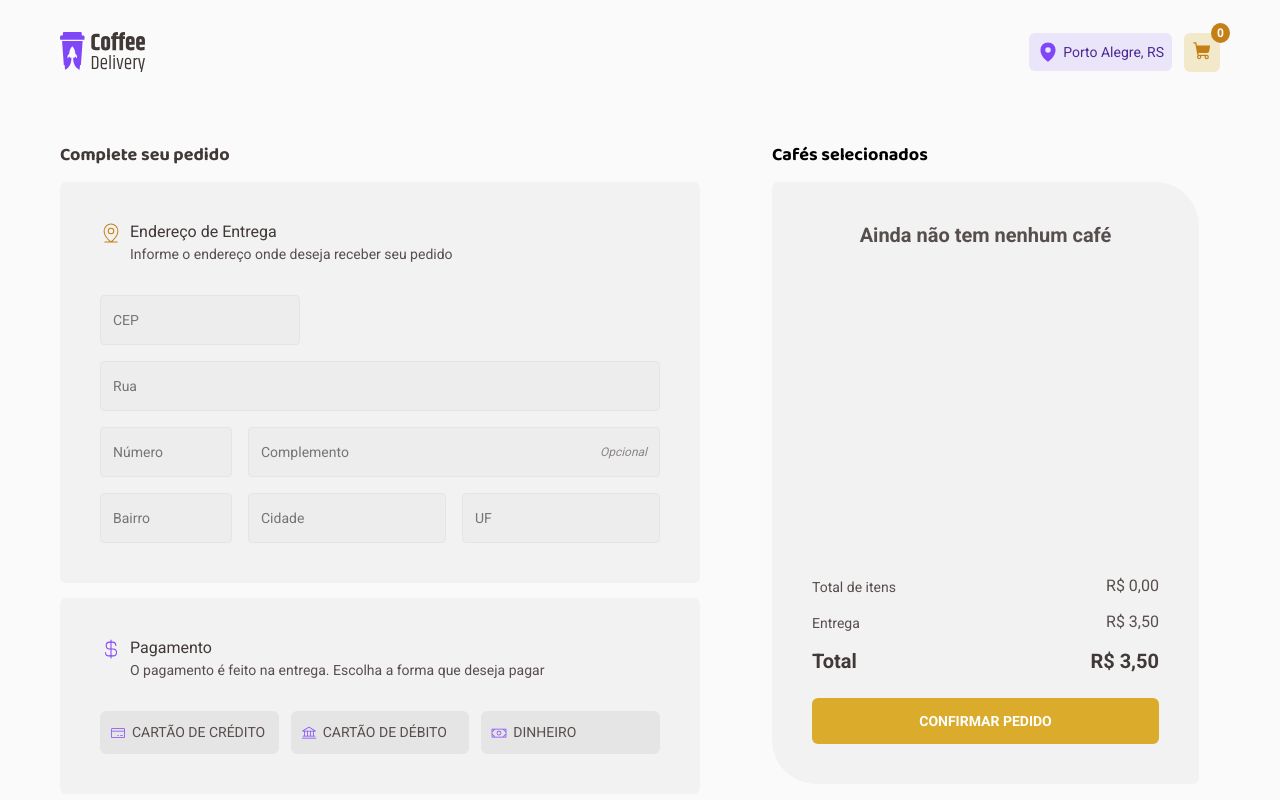
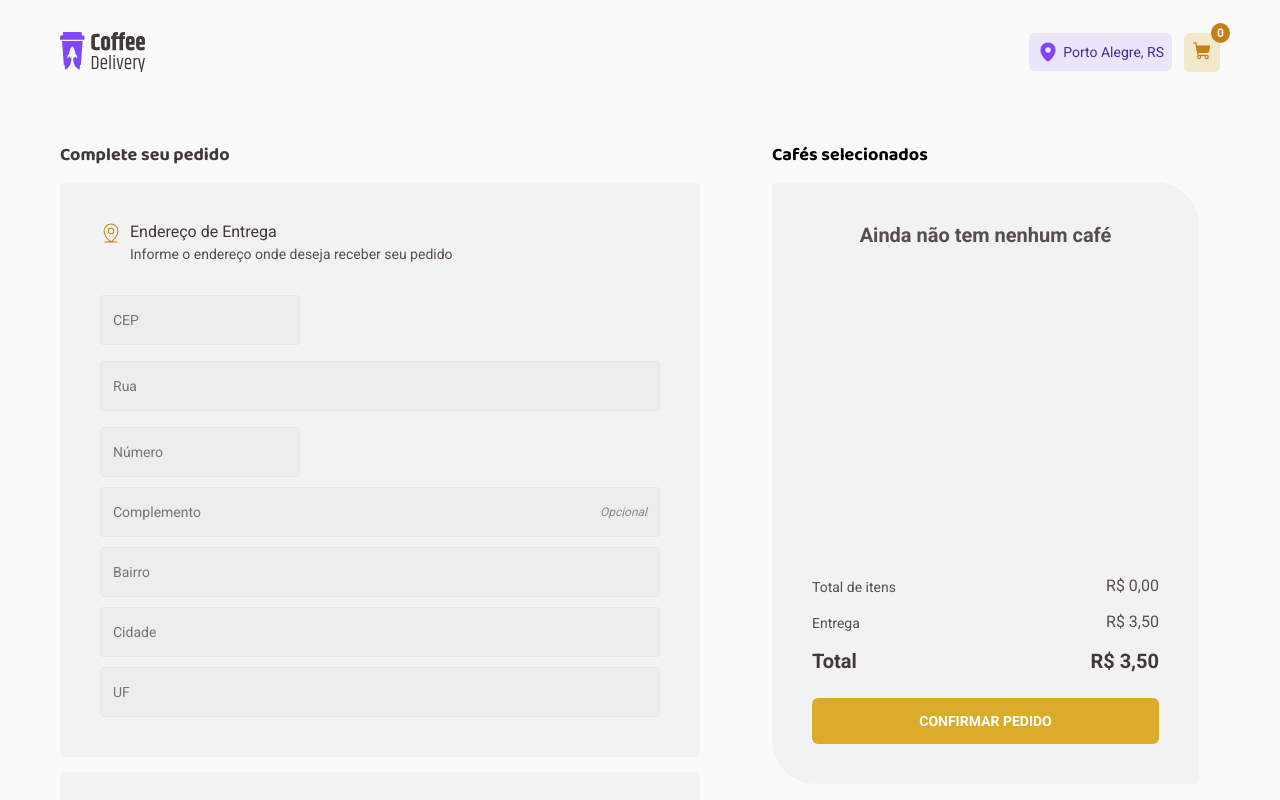
Before and after one commit to MayckonFer/Coffee-delivery-ignite, a React (Vite) app: page /checkout in a window 1280 px wide. Shown: the top 800 px of the page. Built offline with nearby package versions, Linux system fonts and the light colour scheme.

Commit message:
validação do formulario com react-hook-form e zod

```diff
--- a/package.json
+++ b/package.json
@@ -10,14 +10,18 @@
     "preview": "vite preview"
   },
   "dependencies": {
+    "@hookform/resolvers": "^3.3.1",
     "@phosphor-icons/react": "^2.0.10",
     "@types/styled-components": "^5.1.27",
+    "axios": "^1.5.0",
     "react": "^18.2.0",
     "react-dom": "^18.2.0",
+    "react-hook-form": "^7.46.1",
     "react-router-dom": "^6.15.0",
     "react-toastify": "^9.1.3",
     "react-uuid": "^2.0.0",
-    "styled-components": "^6.0.7"
+    "styled-components": "^6.0.7",
+    "zod": "^3.22.2"
   },
   "devDependencies": {
     "@types/react": "^18.2.15",
--- a/src/components/InputComponent/index.tsx
+++ b/src/components/InputComponent/index.tsx
@@ -1,3 +1,4 @@
+import { ChangeEventHandler } from "react";
 import { ContainerInput } from "./styles";
 
 interface InputProps {
@@ -12,14 +13,15 @@ interface InputProps {
   disabled?: boolean;
   maxLength?: number;
   minLength?: number;
-  onChange?: () => void;
+  onChange?: ChangeEventHandler<HTMLInputElement>;
+  className?: string;
 }
 
 export function InputComponent({ text, ...rest }: InputProps) {
   return (
     <ContainerInput>
       <input {...rest} />
-      <small>{text}</small>
+      {text !== "" ? <small>{text}</small> : ""}
     </ContainerInput>
   );
 }
--- a/src/pages/Checkout/index.tsx
+++ b/src/pages/Checkout/index.tsx
@@ -1,3 +1,4 @@
+/* eslint-disable @typescript-eslint/no-explicit-any */
 import {
   CheckoutContainer,
   FormCheckoutContainer,
@@ -17,15 +18,42 @@ import {
   CreditCard,
 } from "@phosphor-icons/react";
 
+import { useForm } from "react-hook-form";
+import { zodResolver } from "@hookform/resolvers/zod";
+import { z } from "zod";
+import { ToastContainer } from "react-toastify";
+import { useEffect } from "react";
+import axios from "axios";
+
 import { InputComponent } from "../../components/InputComponent";
 import { ButtonComponent } from "../../components/ButtomComponent";
 import { CoffeInTheCart } from "../../components/CoffeInTheCart";
+
 import { useCart } from "../../hooks/useCartContext";
 import { CartState } from "../../interface";
-import { ToastContainer } from "react-toastify";
+
+const schemaForm = z.object({
+  cep: z.string().min(1, "Por favor, informe um CEP válido!"),
+  street: z.string().nonempty("Por favor, informe uma rua válida!"),
+  number: z.string().nonempty("Por favor, informe um número válido!"),
+  city: z.string().nonempty("Por favor, informe uma cidade válida!"),
+  state: z.string().nonempty("Por favor, informe um estado válido!"),
+  complement: z.string(),
+  district: z.string().min(1, "Por favor, informe um bairro válido!"),
+});
+
+type FormProps = z.infer<typeof schemaForm>;
 
 export function Checkout() {
   const { cart } = useCart() as CartState;
+
+  const {
+    handleSubmit,
+    register,
+    formState: { errors },
+  } = useForm<FormProps>({
+    resolver: zodResolver(schemaForm),
+  });
 
   const delivery = 3.5;
 
@@ -40,9 +68,13 @@ export function Checkout() {
 
   const valuefinal = totalValueCoffes + delivery;
 
+  function handleValidationForm(data: FormProps) {
+    console.log(data);
+  }
+
   return (
     <>
-      <CheckoutContainer>
+      <CheckoutContainer onSubmit={handleSubmit(handleValidationForm)}>
         <FormCheckoutContainer>
           <h2>Complete seu pedido</h2>
 
@@ -59,27 +91,49 @@ export function Checkout() {
             <WrapperInputs>
               <InputComponent
                 type="text"
-                id="cep"
+                placeholder="CEP"
                 maxLength={8}
-                placeholder="CEP"
+                {...register("cep")}
               />
+              {errors.cep && <span>{errors?.cep?.message}</span>}
 
-              <InputComponent type="text" id="street" placeholder="Rua" />
+              <InputComponent
+                type="text"
+                placeholder="Rua"
+                {...register("street")}
+              />
+              {errors.street && <span>{errors.street.message}</span>}
               <div className="footer_wrapperInputs">
-                <InputComponent type="text" id="number" placeholder="Número" />
                 <InputComponent
                   type="text"
-                  id="complement"
+                  placeholder="Número"
+                  {...register("number")}
+                />
+                {errors.number && <span>{errors.number.message}</span>}
+                <InputComponent
+                  type="text"
                   placeholder="Complemento"
                   text="Opcional"
+                  {...register("complement")}
                 />
                 <InputComponent
                   type="text"
-                  id="district"
                   placeholder="Bairro"
+                  {...register("district")}
                 />
-                <InputComponent type="city" id="city" placeholder="Cidade" />
-                <InputComponent type="text" id="uf" placeholder="UF" />
+                {errors.district && <span>{errors.district.message}</span>}
+                <InputComponent
+                  type="city"
+                  placeholder="Cidade"
+                  {...register("city")}
+                />
+                {errors.city && <span>{errors.city.message}</span>}
+                <InputComponent
+                  type="text"
+                  placeholder="UF"
+                  {...register("state")}
+                />
+                {errors.state && <span>{errors.state.message}</span>}
               </div>
             </WrapperInputs>
           </FormAdress>
@@ -163,7 +217,7 @@ export function Checkout() {
                 </li>
               </ul>
 
-              <button type="button" title="Confirmar Pedido">
+              <button type="submit" title="Confirmar Pedido">
                 Confirmar Pedido
               </button>
             </FooterCoffeSelected>
--- a/src/pages/Checkout/styles.ts
+++ b/src/pages/Checkout/styles.ts
@@ -88,6 +88,20 @@ export const WrapperInputs = styled.div`
 
   width: 100%;
 
+  span {
+    font-size: ${fontRoboto.textXS};
+    font-weight: 400;
+    color: ${({ theme }) => theme["red"]};
+  }
+
+  .error {
+    border: 1px solid ${({ theme }) => theme["red"]};
+
+    ::-webkit-input-placeholder {
+      color: ${({ theme }) => theme["red"]};
+    }
+  }
+
   @media (min-width: 768px) {
     div:nth-child(1),
     input[id="cep"] {
@@ -101,32 +115,11 @@ export const WrapperInputs = styled.div`
   }
 
   .footer_wrapperInputs {
-    display: grid;
-    grid-template-columns: repeat(1, 1fr);
-    gap: 1.6rem 1.6rem;
+    display: flex;
+    flex-direction: column;
+    gap: 1rem;
 
     @media (min-width: 768px) {
-      grid-template-areas: "A A B B B" "C C D D F";
-
-      div:nth-child(1) {
-        grid-area: A;
-      }
-
-      div:nth-child(2) {
-        grid-area: B;
-      }
-
-      div:nth-child(3) {
-        grid-area: C;
-      }
-
-      div:nth-child(4) {
-        grid-area: D;
-      }
-
-      div:nth-child(5) {
-        grid-area: F;
-      }
     }
   }
 `;
--- a/src/styles/theme/default.ts
+++ b/src/styles/theme/default.ts
@@ -18,5 +18,6 @@ export const COLORS = {
   "base-button": "#E6E5E5",
   "base-input": "#EDEDED",
   "base-card": "#F3F2F2",
+  red: "#d72c1b",
   background: "#FAFAFA",
 };
```
Also changed, not shown: 2 other files (tests, documents, lock files or other folders).
